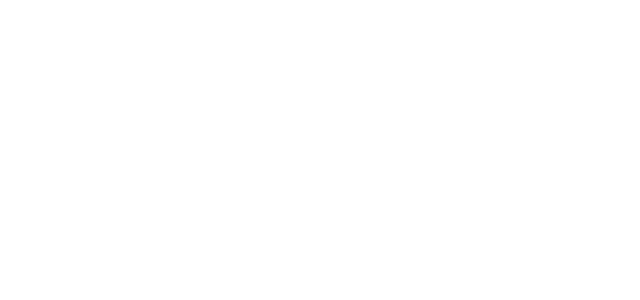
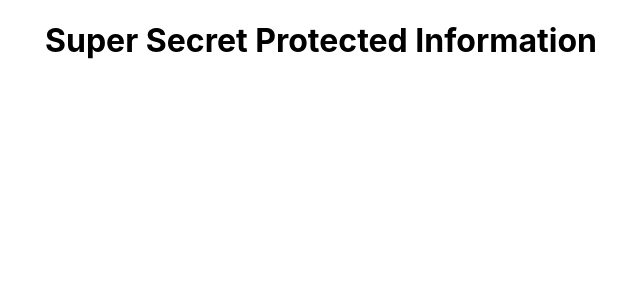
Before and after one commit to justinclanglinais/hoc-test, a React (Create React App) app: page / in a window 1280 px wide. Shown: the top 300 px of the page, without its empty margins (319-959 px from the left). Built offline with nearby package versions, Linux system fonts and the light colour scheme.

Commit message:
feat(PrivacyHOC): build PrivacyHOC

```diff
--- a/src/App.js
+++ b/src/App.js
@@ -1,12 +1,18 @@
 import React from 'react';
 import './App.css';
+import Content from './components/Content.js'
 
-function App() {
-  return (
-    <div className="App">
-
-    </div>
-  );
+class App extends React.Component {
+  state = {
+    loggedIn : true
+  }
+  render () {
+    return (
+      <div className="App">
+        <Content loggedIn={this.state.loggedIn} />
+      </div>
+    );
+  }
 }
 
 export default App;
--- a/src/HOCs/PrivacyHOC.js
+++ b/src/HOCs/PrivacyHOC.js
@@ -3,8 +3,11 @@
 export default function PrivacyHOC(WrappedComponent) {
     return (
         class PrivacyHOC extends React.Component {
+            isLoggedIn = () => {
+                return this.props.loggedIn
+            }
             render () {
-                return <h1>Hello!</h1>
+                return this.isLoggedIn ? <WrappedComponent /> : <h1>You must be logged in</h1>
             }
         }
     )
--- /dev/null
+++ b/src/components/Content.js
@@ -0,0 +1,12 @@
+import React from 'react';
+import PrivacyHOC from '../HOCs/PrivacyHOC.js'
+
+class Content extends React.Component {
+    render () {
+        return (
+            <h1>Super Secret Protected Information</h1>
+        )
+    }
+}
+
+export default PrivacyHOC(Content);
```
